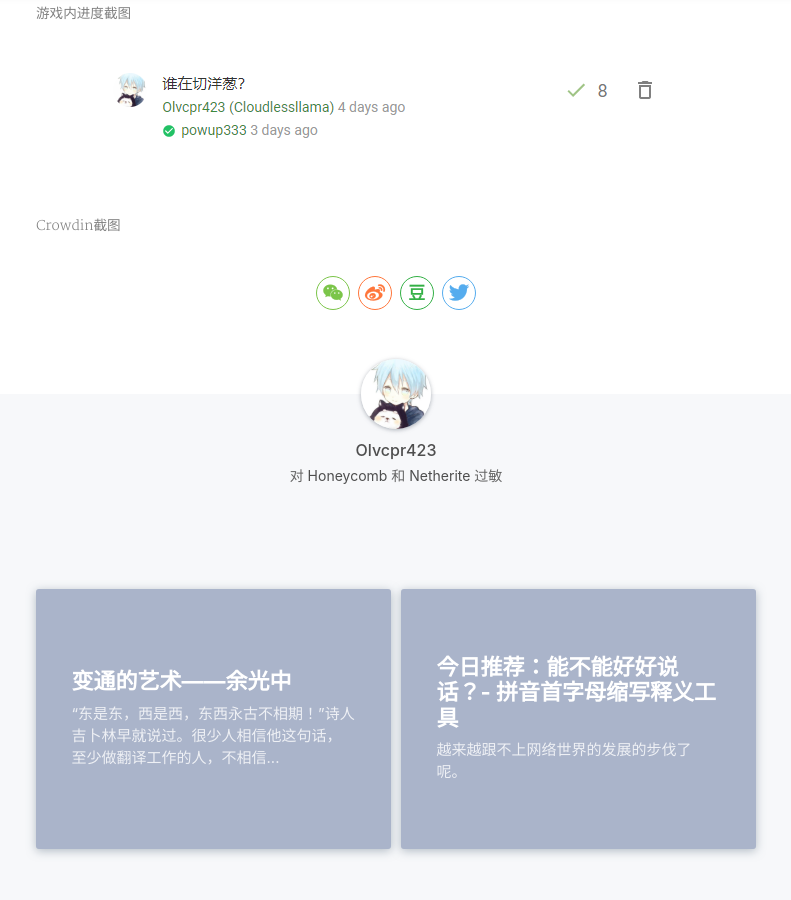
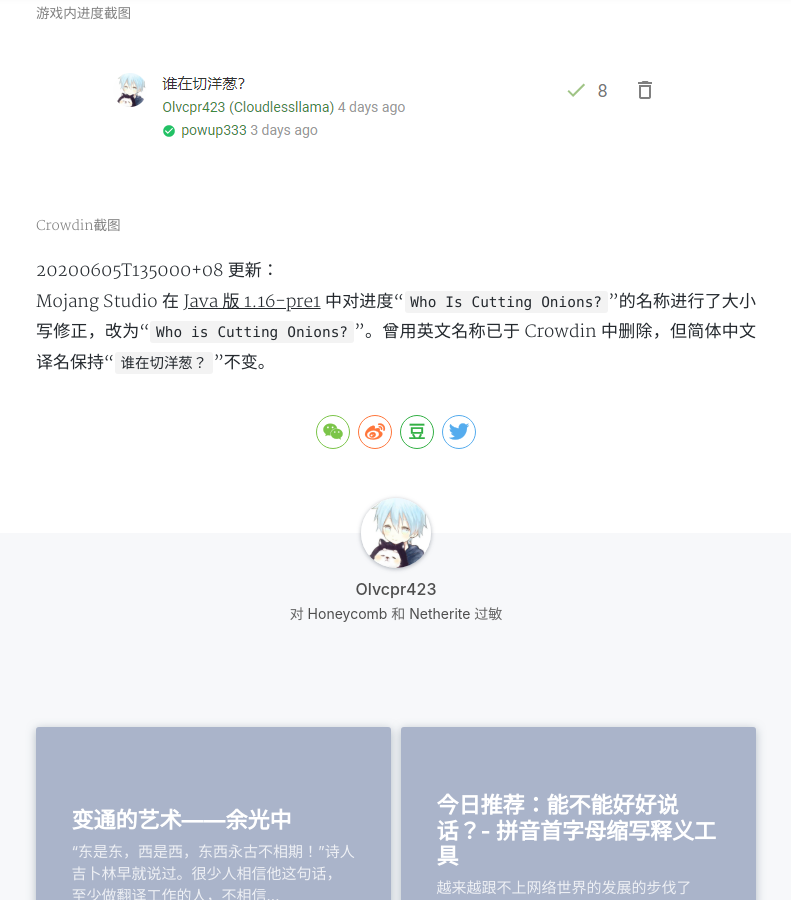
Before and after one commit to Olvcpr423/Olvcpr423.github.io, a Jekyll site: the page built from _posts/2020-05-17-Minecraft 译名快讯（1）.md, in a window 1280 px wide and 900 px high, scrolled down 806 px. Shown: the whole window, without its empty margins (244-1035 px from the left). Built offline with Jekyll 4.4.1, drawn with Linux system fonts in a browser that asks for light colours; nearby versions of some CDN libraries; a style sheet for code colours, icons or effects is not loaded.

Commit message:
Update 2020-05-17-Minecraft 译名快讯（1）.md

```diff
--- a/_posts/2020-05-17-Minecraft 译名快讯（1）.md
+++ b/_posts/2020-05-17-Minecraft 译名快讯（1）.md
@@ -14,3 +14,6 @@ tags: 翻译
 <img src ='/assets/img/Minecraft 译名快讯（1）/whoiscuttingonions.png'><br><small><font color ='#808080'>游戏内进度截图</font></small>
 
 <img src ='/assets/img/Minecraft 译名快讯（1）/whoiscuttingonionscrowdin.png'><br><small><font color ='#808080'>Crowdin截图</font></small>
+
+20200605T135000+08 更新：<br>
+Mojang Studio 在 <a href ='https://minecraft-zh.gamepedia.com/Java%E7%89%881.16-pre1'>Java 版 1.16-pre1</a> 中对进度“<code>Who Is Cutting Onions?</code>”的名称进行了大小写修正，改为“<code>Who is Cutting Onions?</code>”。曾用英文名称已于 Crowdin 中删除，但简体中文译名保持“<code>谁在切洋葱？</code>”不变。
```
